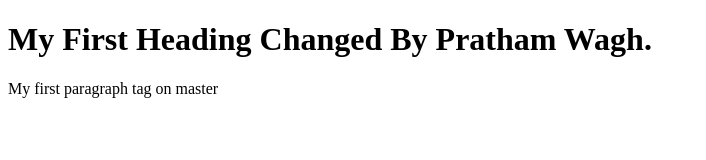
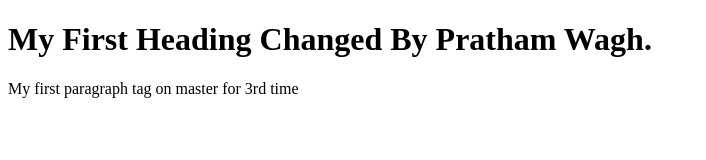
Before and after one commit to swapnil-shirke/built_extension_test, a website: page client/index.html in a window 1280 px wide. Shown: the whole page, without its empty margins (0-706 px from the left). Drawn offline with Linux system fonts and the light colour scheme.

Commit message:
1. Changes hooks and index.html.

```diff
--- a/client/index.html
+++ b/client/index.html
@@ -4,7 +4,7 @@
 
 	<h1>My First Heading Changed By Pratham Wagh.</h1>
 
-	<p>My first paragraph tag on master</p>
+	<p>My first paragraph tag on master for 3rd time</p>
 
 </body>
 </html>
```
